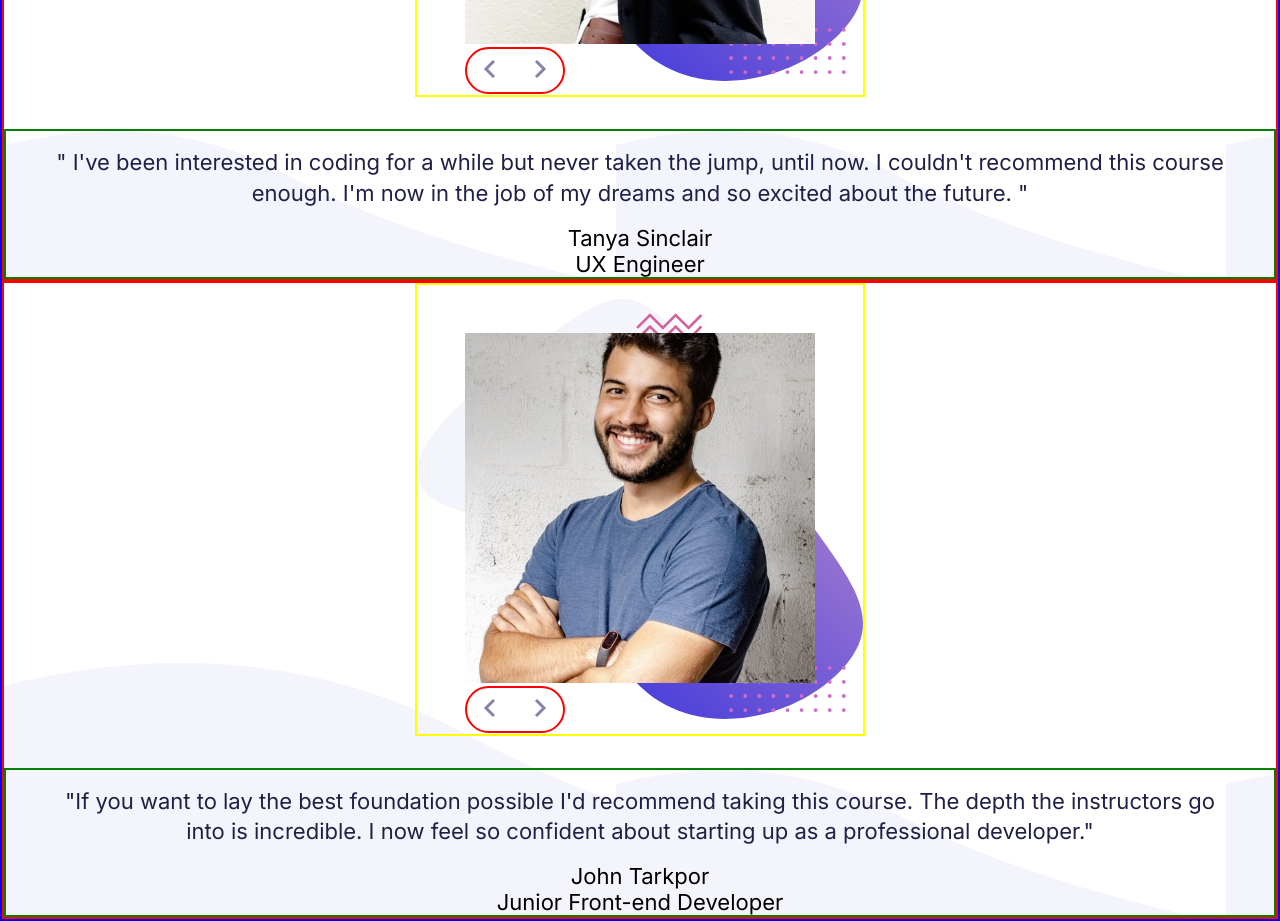
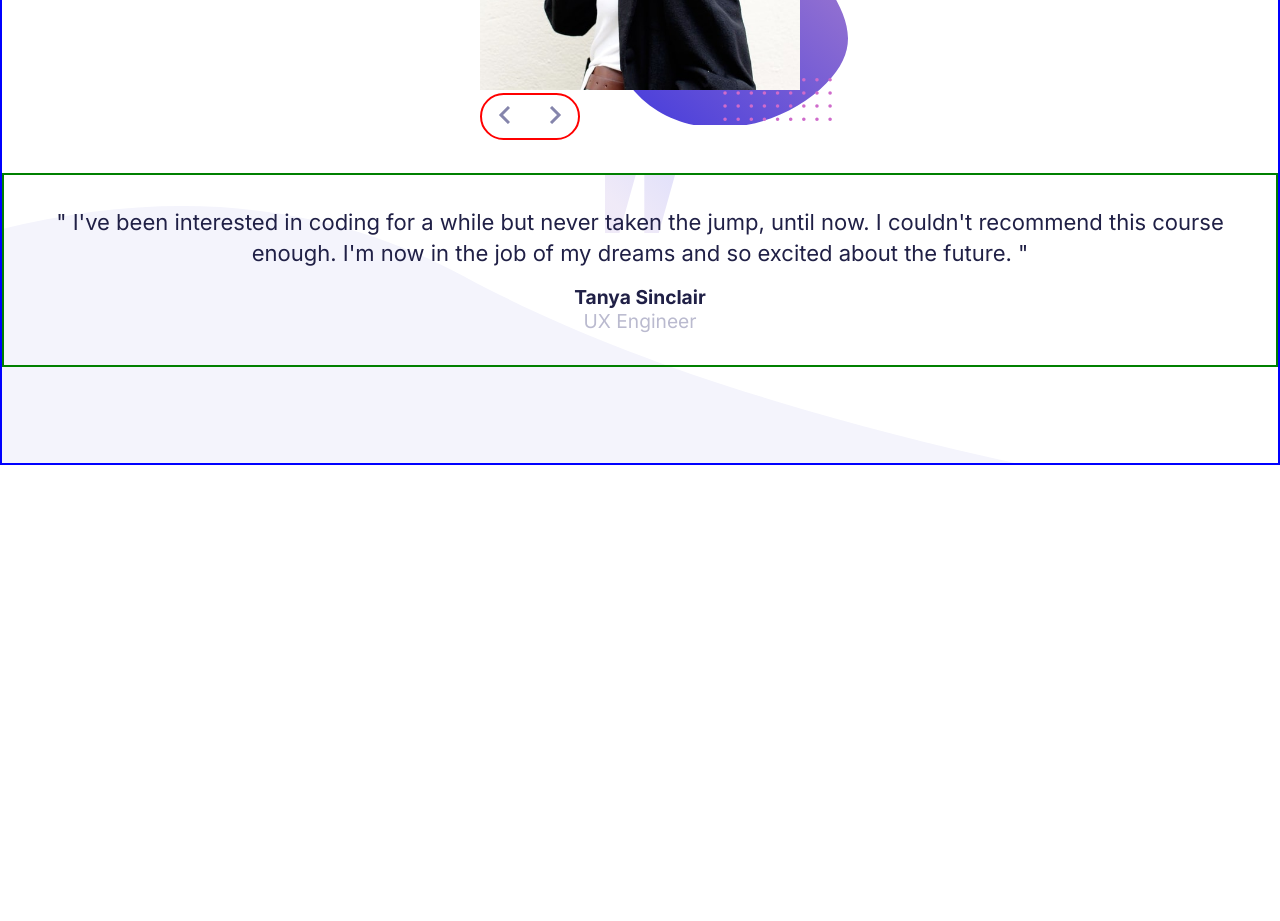
Before and after one commit to shekinahwebdev/CODING-BOOTCAMP-TESTIMONIALS, a React (Vite) app: page / in a window 1280 px wide. Shown: the part 360-1281 px from the top of the page. After the commit the page ends 825 px from the top, so only its background shows below. Built offline with nearby package versions, Linux system fonts and the light colour scheme; a web font is replaced by a local one.

Commit message:
Refactor CSS styles for testimonials and update user info structure

```diff
--- a/src/App.css
+++ b/src/App.css
@@ -34,32 +34,32 @@ body {
   flex-direction: column;
   align-items: center;
   justify-content: center;
-  /* padding: 3rem 0rem; */
+  padding: 3rem 0rem;
 }
 
 .testimonials_section {
-  border: 2px solid red;
+  /* border: 2px solid red; */
   display: flex;
   flex-direction: column;
   align-items: center;
   justify-content: center;
-  /* padding: 2rem 3rem; */
+  padding: 3rem 0rem;
 }
 
 .testimonial_card {
   background: url("../public/images/pattern-bg.svg");
   background-position: center;
-  background-size: contain;
+  background-size: cover;
   background-repeat: no-repeat;
-  border: 2px solid yellow;
-  padding: 3rem;
+  /* border: 2px solid yellow; */
+  padding: 2rem 3rem;
 }
 
 .image_container {
   width: 100%;
 }
 .user_profile {
-  width: 350px;
+  width: 320px;
   height: 100%;
 }
 
@@ -93,8 +93,12 @@ body {
   justify-content: center;
   width: 100%;
   text-align: center;
-  margin-top: 2rem;
-  background: url("../public/images/pattern-curve.svg");
+  margin-top: 3rem;
+  background: url("../public/images/pattern-quotes.svg");
+  background-repeat: no-repeat;
+  background-position: center top;
+  background-size: 70px;
+  padding: 1rem 0rem 2rem;
 }
 
 .testimonial_text {
@@ -102,3 +106,14 @@ body {
   line-height: 1.4;
   color: var(--Blue-950);
 }
+
+.testimonial_name {
+  font-weight: bold;
+  font-size: 1.2rem;
+  color: var(--Blue-950);
+}
+
+.testimonial_role {
+  color: var(--Gray-400);
+  font-size: 1.2rem;
+}
--- a/src/data.ts
+++ b/src/data.ts
@@ -9,14 +9,14 @@ export const userInfo = [
     testimonial:
       " I've been interested in coding for a while but never taken the jump, until now. I couldn't recommend this course enough. I'm now in the job of my dreams and so excited about the future. ",
   },
-  {
-    img: {
-      src: "../public/images/image-john.jpg",
-      alt: "image of John Tarkpor",
-    },
-    name: "John Tarkpor",
-    role: "Junior Front-end Developer",
-    testimonial:
-      "If you want to lay the best foundation possible I'd recommend taking this course. The depth the instructors go into is incredible. I now feel so confident about starting up as a professional developer.",
-  },
+  // {
+  //   img: {
+  //     src: "../public/images/image-john.jpg",
+  //     alt: "image of John Tarkpor",
+  //   },
+  //   name: "John Tarkpor",
+  //   role: "Junior Front-end Developer",
+  //   testimonial:
+  //     "If you want to lay the best foundation possible I'd recommend taking this course. The depth the instructors go into is incredible. I now feel so confident about starting up as a professional developer.",
+  // },
 ];
```
